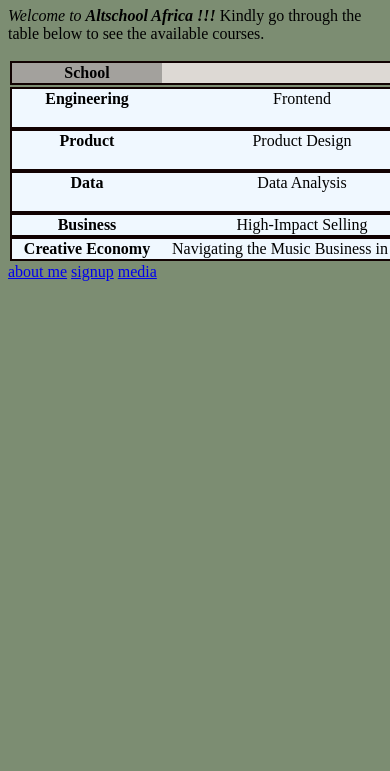
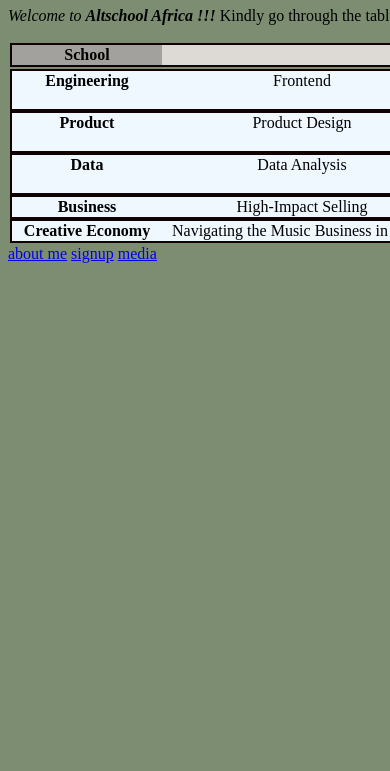
Before and after one commit to Ajadi24/first-semester-project, a plain HTML site: page table.html in a window 390 px wide. Shown: the part 73-844 px from the top of the page. Drawn offline with Linux system fonts and the light colour scheme.

Commit message:
School page responsiveness and additional background change

```diff
--- a/form.css
+++ b/form.css
@@ -1,4 +1,4 @@
-
+/* Welcome to my signup page css rule sets */
 * {
     margin: 0;
     padding: 0;
@@ -16,6 +16,7 @@ body {
     flex-direction: row;
     min-height: 100vh;
     background-color: white;
+    background-color: rgb(149, 77, 77);
 }
 
 .left-section {
--- a/index.css
+++ b/index.css
@@ -26,13 +26,12 @@
     background-color: rgb(221, 217, 212);
 }
 
+/* To make paragraph of schools page more responsive */
+.courses{
+    width:max-content;
+}
+
 /* To Style the background of the schools */
 .container1{
     background-color: rgb(163, 161, 157);
 }
-
-/* Styling my media files */
-/* video.align-left{
-    display: inline-block;
-    margin: 0px auto;
-} */
--- a/table.html
+++ b/table.html
@@ -9,7 +9,7 @@
   <body class="school">
     <h1>Schools</h1>
     <div>
-      <p>
+      <p class = "courses">
         <i>Welcome to <b>Altschool Africa !!!</b></i> Kindly go through the
         table below to see the available courses.
       </p>
```
